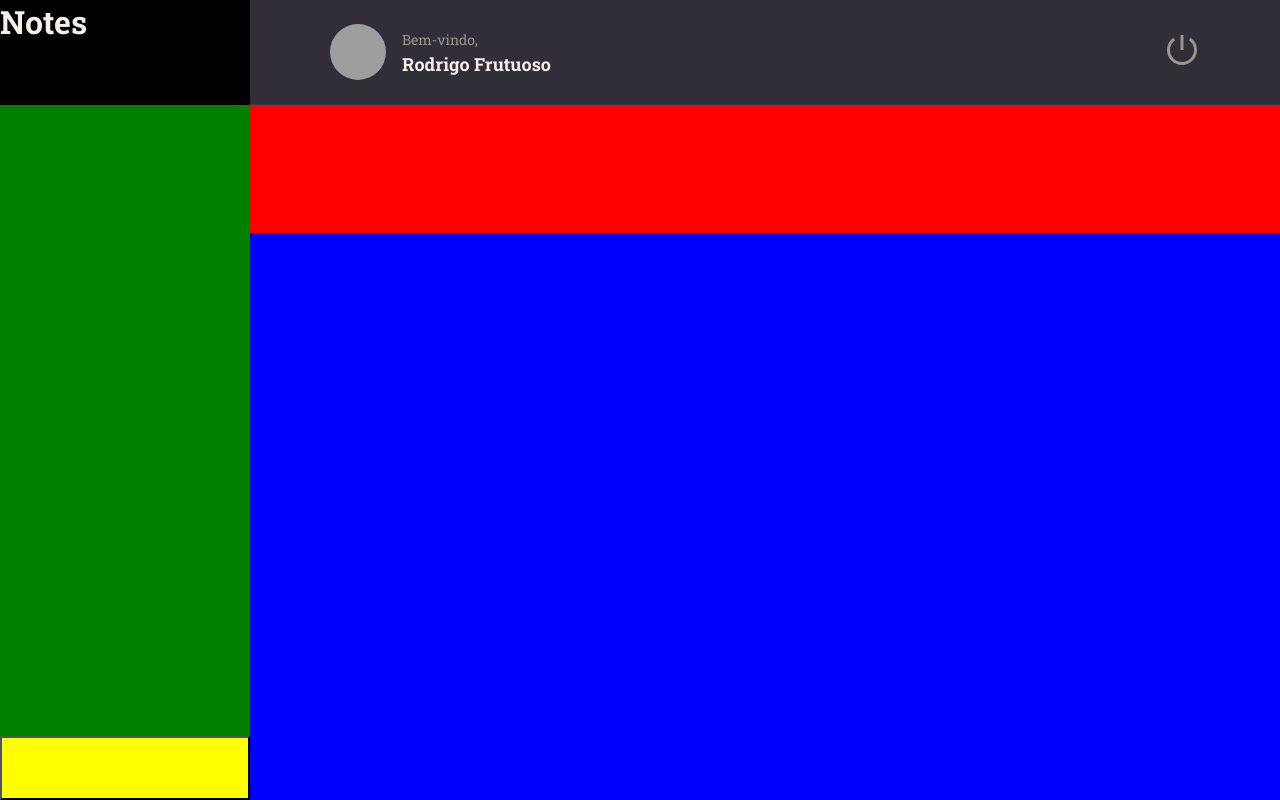
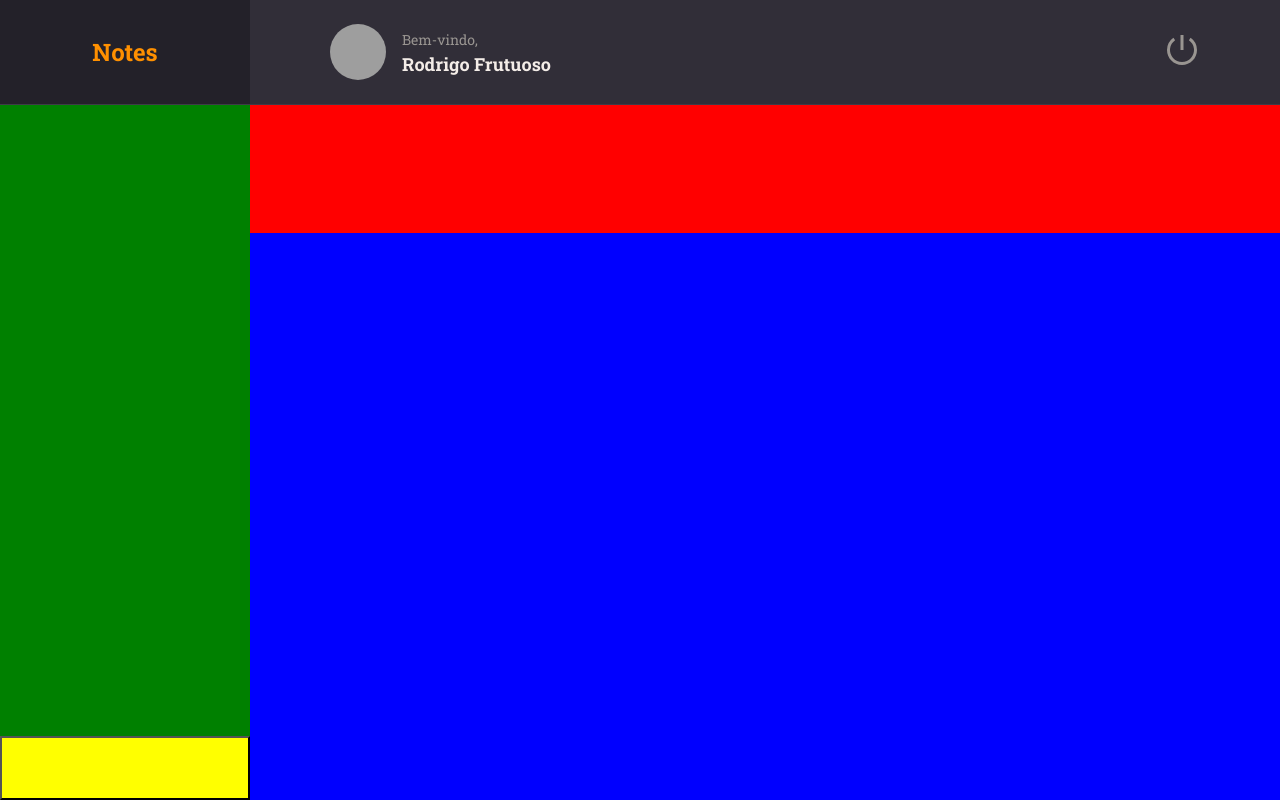
Before and after one commit to rodfrutuoso/Notes, a React (Vite) app: page / in a window 1280 px wide. Built offline with nearby package versions, Linux system fonts and the light colour scheme; grey boxes are pictures that could not be loaded.

Commit message:
logo brand

```diff
--- a/src/pages/Home/styles.js
+++ b/src/pages/Home/styles.js
@@ -18,7 +18,20 @@
 
 export const Brand = styled.div`
     grid-area: brand;
-    background: black;
+    display: flex;
+    justify-content: center;
+    align-items: center;
+
+    border-bottom-width: 1px;
+    border-bottom-style: solid;
+    border-bottom-color: ${({ theme }) => theme.COLORS.BACKGROUND_700};
+
+    background-color: ${({ theme }) => theme.COLORS.BACKGROUND_900};
+
+    >h1{
+        font-size: 24px;
+        color: ${({ theme }) => theme.COLORS.ORANGE};
+    }
 `
 
 export const Menu = styled.ul`
```
